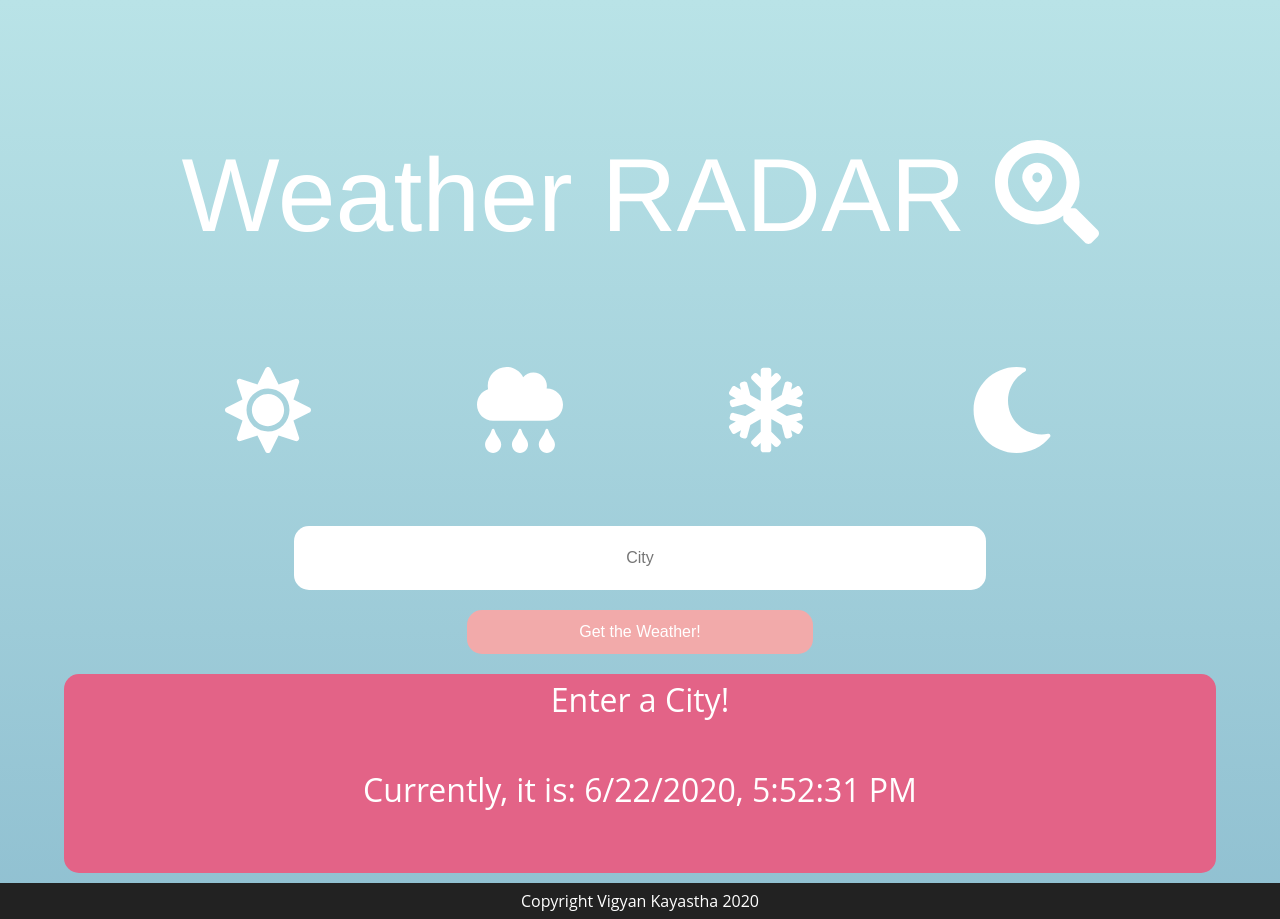
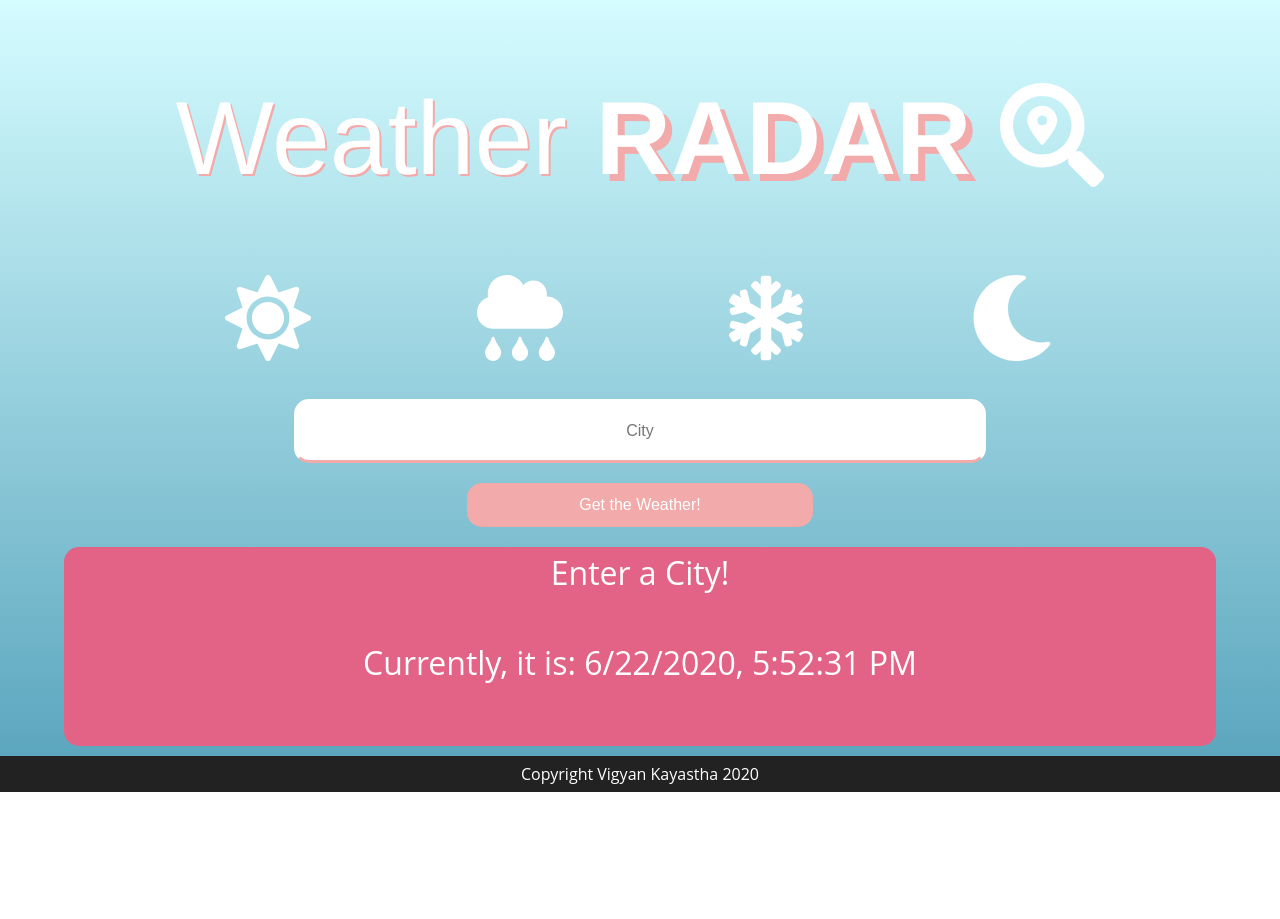
Before and after one commit to vigyan-k/weather-react-app, a React (Create React App) app: page / in a window 1280 px wide. After the commit the page ends 800 px from the top, so only its background shows below. Built offline with nearby package versions, Linux system fonts and the light colour scheme.

Commit message:
more styling

```diff
--- a/src/App.js
+++ b/src/App.js
@@ -8,7 +8,7 @@ import { faSearchLocation } from '@fortawesome/free-solid-svg-icons';
 import './App.css';
 
 const api = {
-  base: 'https://api.openweathermap.org/data/2.5/weather?',
+  base: 'https://api.openweathermap.org/data/2.5/weather?/',
   key: '9337001bff95870d0f26deeb07c4be6f',
   units: 'metric'
 }
@@ -40,9 +40,9 @@ class App extends Component {
       this.setState({
         detailArray,
         isLoading: false
-      });
-    }).catch((error) => {
-      alert('No cities were found, please try again!')
+      })
+    }).catch((error)=>{
+      alert('There were no matching cities, please try again')
     })
   }
 
@@ -68,10 +68,10 @@ class App extends Component {
         detailArray,
         isLoading: false
       })
-    }).catch((error) => {
-      alert('No cities were found, please try again!')
+    }).catch((error)=>{
+      alert('There were no matching cities, please try again')
     })
-  };
+  }
 
   render(){
     return (
@@ -86,9 +86,7 @@ class App extends Component {
             <button onClick={this.handleClick}>Get the Weather!</button>
           </div>
           <div className='colorBox'>
-          {
-            this.state.isLoading ? <p>Enter a City!</p> :
-            this.state.detailArray.map( (item, index) => { // this.state.detail is not being recognized as an array
+          {this.state.isLoading ? <p>Enter a City!</p> : this.state.detailArray.map( (item, index) => {
             return (
               <Weather
               key = {index}
--- a/src/components/Weather.js
+++ b/src/components/Weather.js
@@ -1,5 +1,4 @@
 import React from 'react';
-
 
 const Weather = ({key, cityName, country, currentTemp, feelsLike, minTemp, maxTemp, weatherDescription}) => {
     return (
--- a/src/index.css
+++ b/src/index.css
@@ -23,7 +23,7 @@ code {
 }
 
 .main{
-   background: linear-gradient(#b9e3e7, #90c0d1);
+   background: linear-gradient(#d5fcff, #56a2bb);
   padding-top:10px;
 }
 
@@ -61,14 +61,16 @@ p{
 h1{
   font-size: 6.5rem;
   font-weight:200;
-  margin-top:10%;
-  margin-bottom:5%;
-  font-family: 'helvetica neue';
+  margin: 5% auto;
+  font-family: 'helvetica neue', Helvetica, Arial, sans-serif;
   color:#fff;
+  text-shadow:2px 2px #F2AAAA;
 }
 
 span{
   text-transform: uppercase;
+  font-weight: 800;
+  text-shadow:7px 7px #F2AAAA;
 }
 
 .iconContainer{
@@ -78,7 +80,7 @@ span{
 
 .weatherIcons{
   font-size: 6rem;
-  margin: 5% 0;
+  margin: 2% 0;
   transition:400ms ease;
   padding:5px;
   color:#fff;
@@ -86,6 +88,7 @@ span{
 
 .weatherIcons:hover{
   scale:1.2;
+  filter: drop-shadow(3px 3px 1px #F2AAAA);
 }
 
 input[type=text],
@@ -106,13 +109,13 @@ input[type=text]{
   width: 60%;
   text-align: center;
   padding:20px;
+  border-bottom:solid 3px #F2AAAA;
 }
 
 input[type=text]:focus,
 input[type=text]:hover{
   border: solid 3px #F2AAAA;
 }
-
 
 button{
   width:30%;
@@ -122,7 +125,7 @@ button{
 
 button:hover,
 button:focus{
-  color: #e36387;
+  color: #F2AAAA;
   border: solid 3px #F2AAAA;
   background: #fff;
 }
@@ -182,3 +185,18 @@ button:focus{
 .copyright p {
   font-size:1rem;
 }
+
+@media(max-width: 500px){
+  .square{
+    min-width: 100%;
+  }
+
+  .square:hover{
+    scale:none;
+  }
+
+  .row1,
+  .row2{
+    display:block;
+  }
+}
```
